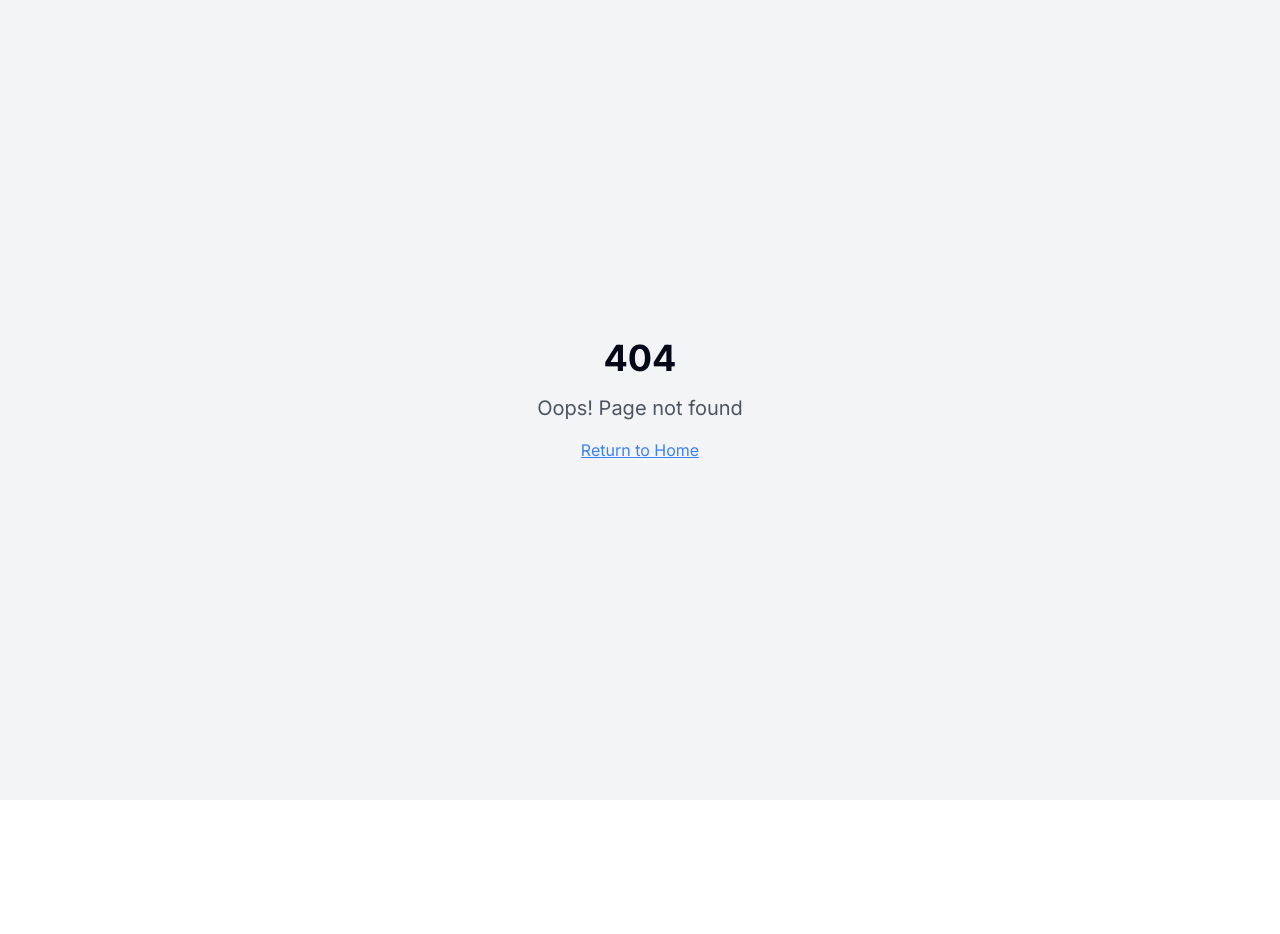
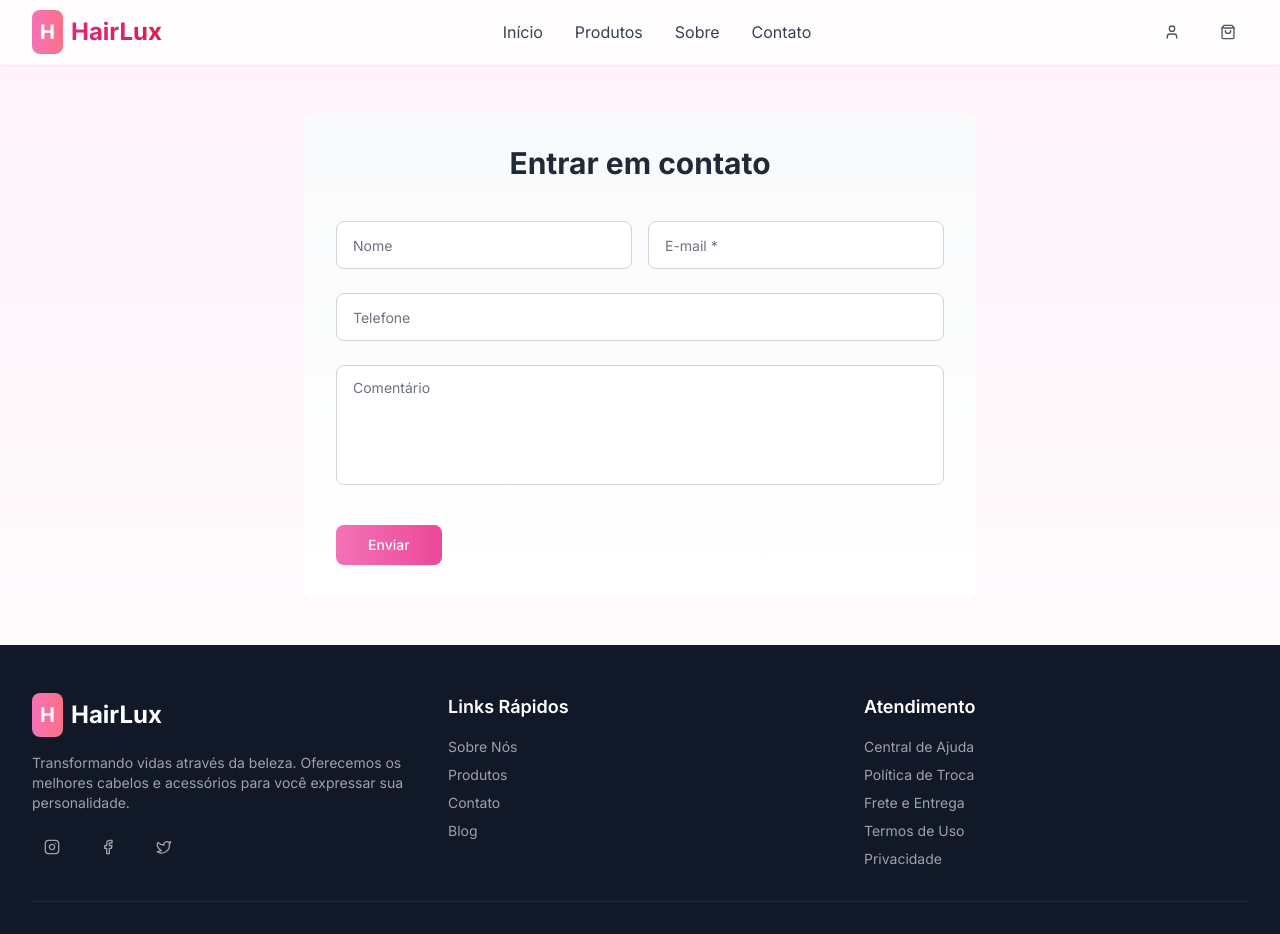
Before and after one commit to HenriqueGSena/curl-commerce-hub, a React (Vite) app: page /contato in a window 1280 px wide. Before the commit this address had no page. Shown: the top 934 px of the page. Before the commit the page ends 800 px from the top, so only its background shows below. Built offline with nearby package versions, Linux system fonts and the light colour scheme.

Commit message:
Add contact link to header and footer
Add contact link to header and footer, linking to the contact form component.

```diff
--- a/src/App.tsx
+++ b/src/App.tsx
@@ -13,6 +13,7 @@ import ProdutoDetalhes from "./pages/ProdutoDetalhes";
 import Carrinho from "./pages/Carrinho";
 import Perfil from "./pages/Perfil";
 import Sobre from "./pages/Sobre";
+import Contato from "./pages/Contato";
 import NotFound from "./pages/NotFound";
 import "./i18n";
 
@@ -34,6 +35,7 @@ const App = () => (
                 <Route path="/carrinho" element={<Carrinho />} />
                 <Route path="/perfil" element={<Perfil />} />
                 <Route path="/sobre" element={<Sobre />} />
+                <Route path="/contato" element={<Contato />} />
                 {/* ADD ALL CUSTOM ROUTES ABOVE THE CATCH-ALL "*" ROUTE */}
                 <Route path="*" element={<NotFound />} />
               </Routes>
--- a/src/components/layout/Footer.tsx
+++ b/src/components/layout/Footer.tsx
@@ -3,9 +3,18 @@ import { Separator } from "@/components/ui/separator";
 import { Button } from "@/components/ui/button";
 import { Instagram, Facebook, Twitter, Mail, Phone, MapPin } from "lucide-react";
 import { useTranslation } from "react-i18next";
+import { useNavigate } from "react-router-dom";
 
 export const Footer = () => {
   const { t } = useTranslation();
+  const navigate = useNavigate();
+
+  const handleNavigation = (path: string) => {
+    navigate(path);
+    setTimeout(() => {
+      window.scrollTo({ top: 0, behavior: 'smooth' });
+    }, 100);
+  };
 
   return (
     <footer className="bg-gray-900 text-white animate-fade-in">
@@ -41,7 +50,14 @@ export const Footer = () => {
             <ul className="space-y-2 text-sm">
               <li><a href="#" className="text-gray-400 hover:text-white transition-colors">{t('footer.aboutUs')}</a></li>
               <li><a href="#" className="text-gray-400 hover:text-white transition-colors">{t('header.products')}</a></li>
-              <li><a href="#" className="text-gray-400 hover:text-white transition-colors">{t('footer.contact')}</a></li>
+              <li>
+                <button
+                  onClick={() => handleNavigation("/contato")}
+                  className="text-gray-400 hover:text-white transition-colors"
+                >
+                  {t('footer.contact')}
+                </button>
+              </li>
               <li><a href="#" className="text-gray-400 hover:text-white transition-colors">{t('footer.blog')}</a></li>
             </ul>
           </div>
--- a/src/components/layout/Header.tsx
+++ b/src/components/layout/Header.tsx
@@ -47,6 +47,9 @@ export const Header = () => {
             </button>
             <button onClick={() => handleNavigation("/sobre")} className="text-gray-700 hover:text-pink-600 transition-colors">
               {t('header.about')}
+            </button>
+            <button onClick={() => handleNavigation("/contato")} className="text-gray-700 hover:text-pink-600 transition-colors">
+              Contato
             </button>
           </nav>
 
@@ -110,6 +113,12 @@ export const Header = () => {
                 {t('header.about')}
               </button>
               <button
+                onClick={() => handleNavigation("/contato")}
+                className="block w-full text-left py-3 px-4 text-gray-700 hover:text-pink-600 hover:bg-pink-50 rounded-lg transition-colors"
+              >
+                Contato
+              </button>
+              <button
                 onClick={() => handleNavigation("/perfil")}
                 className="block w-full text-left py-3 px-4 text-gray-700 hover:text-pink-600 hover:bg-pink-50 rounded-lg transition-colors"
               >
--- /dev/null
+++ b/src/pages/Contato.tsx
@@ -0,0 +1,18 @@
+
+import { Header } from "@/components/layout/Header";
+import { Footer } from "@/components/layout/Footer";
+import { ContactForm } from "@/components/ui/ContactForm";
+
+const Contato = () => {
+  return (
+    <div className="min-h-screen bg-gradient-to-b from-pink-50 to-white animate-fade-in">
+      <Header />
+      <div className="py-12">
+        <ContactForm />
+      </div>
+      <Footer />
+    </div>
+  );
+};
+
+export default Contato;
```
